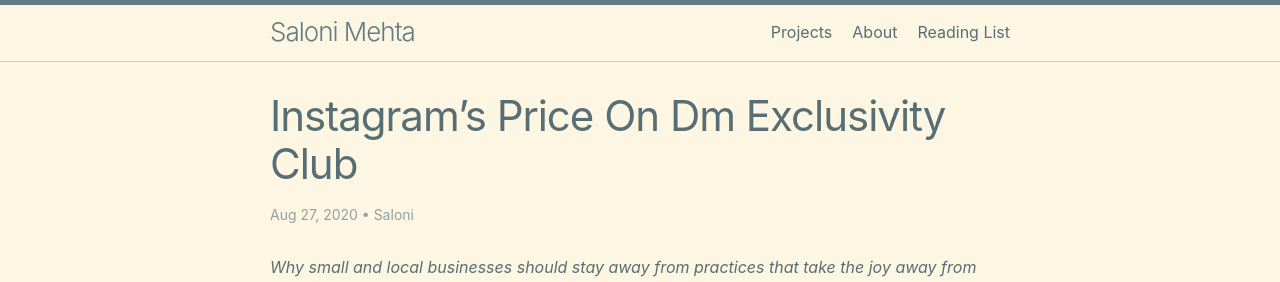
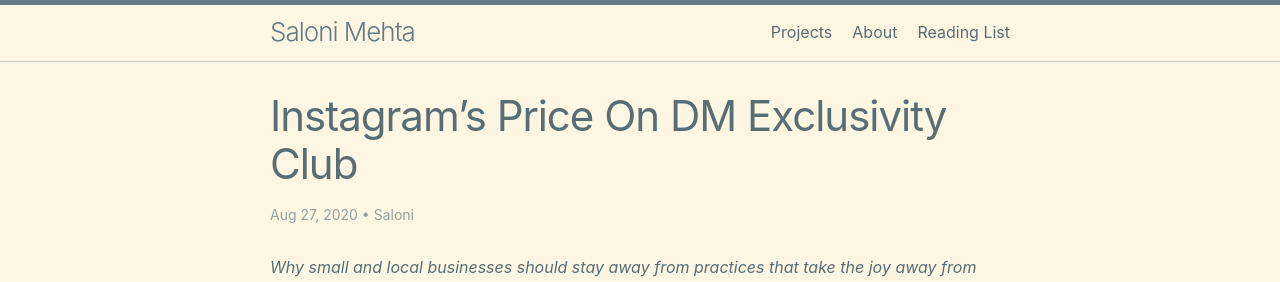
Before and after one commit to salonimehta073/mydoctheme, a Jekyll site: the page built from _posts/2020-08-27-Instagram’s-Price-On-DM-exclusivity-club.md, in a window 1280 px wide. Shown: the top 282 px of the page. Built offline with Jekyll 4.4.1, drawn with Linux system fonts in a browser that asks for light colours; part of the change alters nothing that is shown.

```diff
--- a/_posts/2020-08-27-Instagram’s-Price-On-DM-exclusivity-club.md
+++ b/_posts/2020-08-27-Instagram’s-Price-On-DM-exclusivity-club.md
@@ -1,6 +1,7 @@
 ---
 layout: post
 author: Saloni
+title: Instagram’s Price On DM Exclusivity Club
 image:
   path: /assets/link_preview.PNG
   height: 100
```
